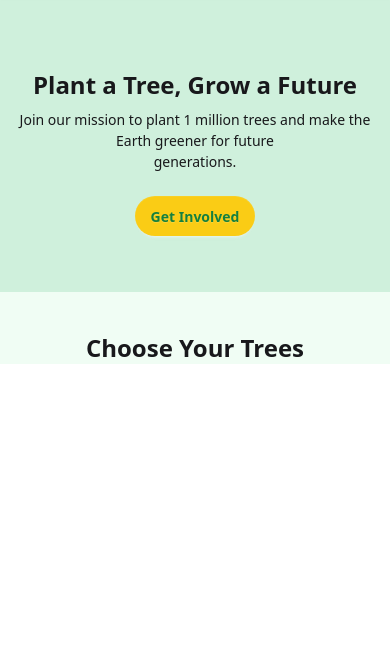
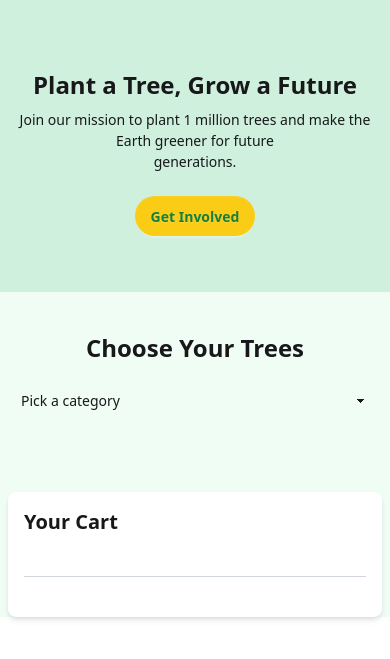
Before and after one commit to ivyfaraezi/Green-Earth, a plain HTML site: page index.html in a window 390 px wide. Shown: the part 91-750 px from the top of the page. Drawn offline with nearby package versions, Linux system fonts and the light colour scheme.

Commit message:
Card Section Done

```diff
--- a/index.html
+++ b/index.html
@@ -58,5 +58,30 @@
     <div id="loading-spinner" class="flex justify-center items-center w-full py-6 hidden">
         <span class="loading loading-infinity loading-xl text-green-700"></span>
     </div>
+    <section class="flex flex-col sm:flex-row justify-center items-start gap-6 sm:gap-10 mr-0 sm:mr-[30px] px-2">
+        <div class="w-full sm:w-auto mb-6 sm:mb-0 hidden sm:block">
+            <h1 class="text-xl font-bold mb-2">Categories</h1>
+            <ul id="category-list" class="ml-0 sm:ml-4 space-y-2"></ul>
+        </div>
+        <div class="block sm:hidden w-full mb-6">
+            <select id="category-select" class="select select-ghost w-full">
+                <option disabled selected>Pick a category</option>
+                <option value="all">All Trees</option>
+            </select>
+        </div>
+        <div id="card-container"
+            class="grid grid-cols-1 sm:grid-cols-3 gap-7 w-full sm:w-auto mx-auto sm:mx-0 justify-items-center">
+
+        </div>
+        <div
+            class="bg-white w-full sm:w-[250px] h-auto sm:h-[739.6px] rounded-lg p-4 sm:p-2 m-0 sm:m-2 flex flex-col shadow-md">
+            <h1 class="text-xl sm:text-3xl font-bold mb-2">Your Cart</h1>
+            <ul id="cart-items" class="p-2 rounded-lg">
+
+            </ul>
+            <hr id="cart-divider" class="border-t border-gray-300 my-4">
+            <div id="cart-total" class="font-bold text-base sm:text-lg mt-2"></div>
+        </div>
+    </section>
 </body>
 </html>
```
